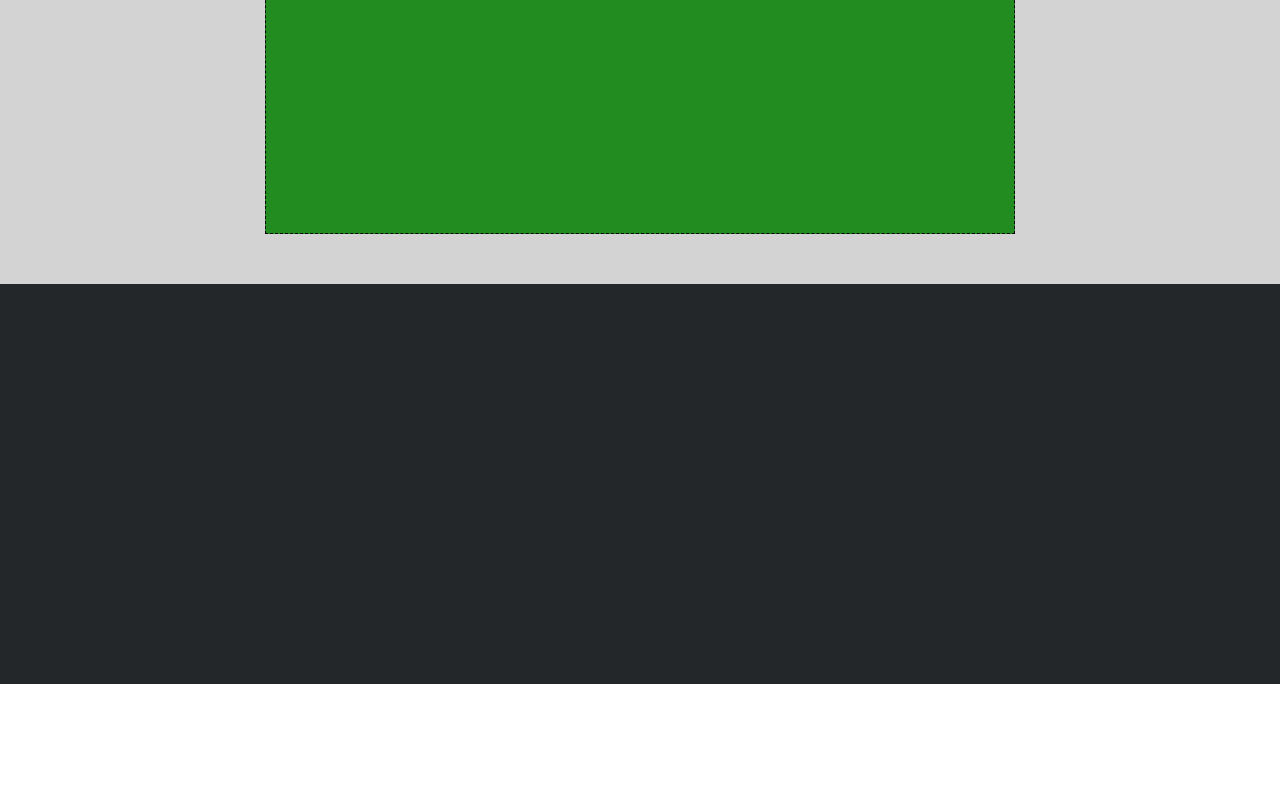
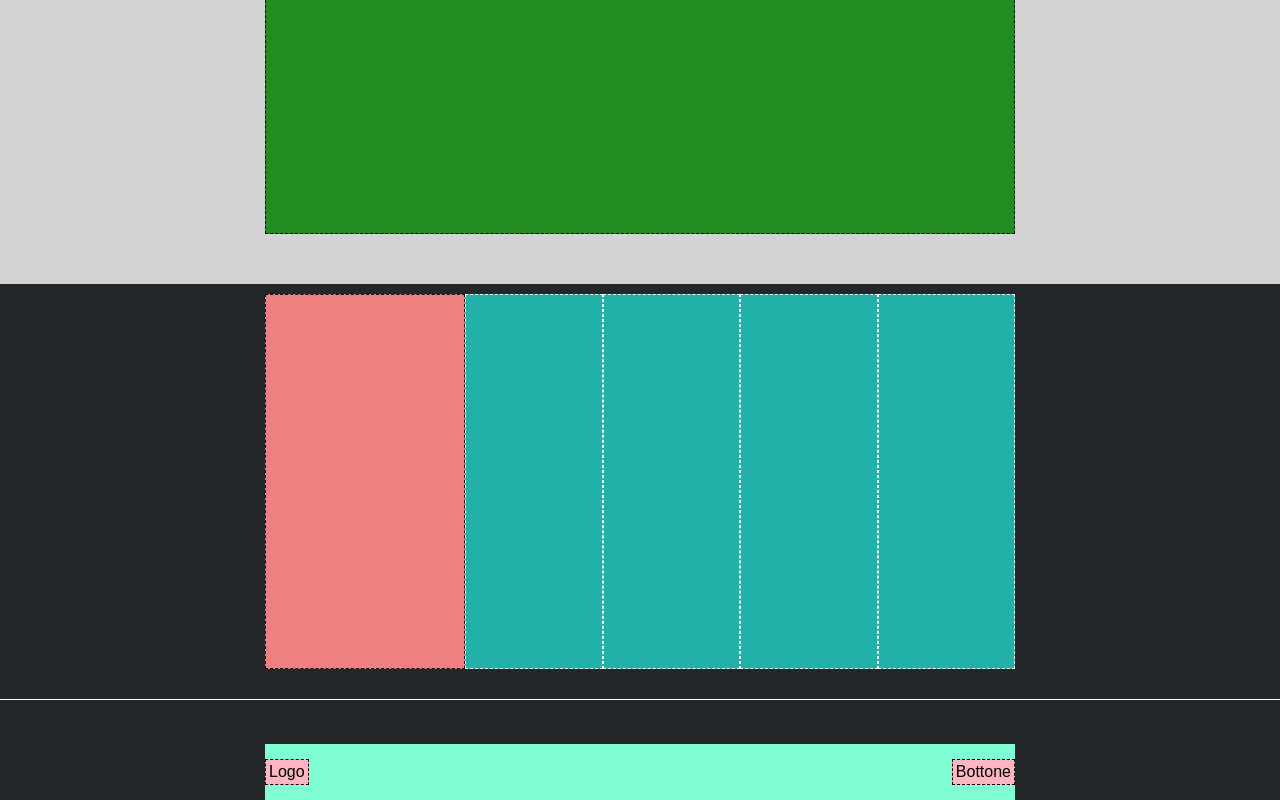
Before and after one commit to NicolaRicci100/htmlcss-struttura-discord, a plain HTML site: page index.html in a window 1280 px wide. Shown: the part 2066-2866 px from the top of the page. Before the commit the page ends 2750 px from the top, so only its background shows below. Drawn offline with Linux system fonts and the light colour scheme.

Commit message:
completamento footer

```diff
--- a/css/style.css
+++ b/css/style.css
@@ -2,6 +2,10 @@
     margin: 0;
     padding: 0;
     box-sizing: border-box;
+}
+
+body{
+    font-family: sans-serif;
 }
 
 /* impostazioni header */
@@ -82,5 +86,49 @@ section:nth-child(6){
 }
 
 .lastcard{
+    background-color: rgb(239,128,128);
+    height: 375px;
+    width: 200px ;
+    border: 1px dashed black;
+    margin: 10px 0 30px;
+}
 
+.smallcard{
+    background-color: rgb(33,177,169);
+    height: 375px;
+    width: calc(550px / 4);
+    border: 1px dashed white;
+    margin: 10px 0 30px;
 }
+
+/* impostazioni footer */
+
+.line{
+    height: 1px;
+    color: white;
+}
+
+.foot{
+    min-height: 100px;
+    display: flex;
+    justify-content: center;
+    align-content: flex-end;
+    flex-wrap: wrap;
+    background-color: rgb(35,39,42);
+}
+.endcard{
+    margin-top: 10px;
+    background-color: rgb(127,255,211);
+    min-height: 50px;
+    width: 750px;
+    display: flex;
+    justify-content: space-between;
+}
+
+div > p{
+    background-color: rgb(255,182,193);
+    display: inline-block;
+    padding: 3px;
+    margin: 15px 0 15px;
+    border: 1px dashed black;
+}
--- a/index.html
+++ b/index.html
@@ -45,11 +45,15 @@
             <div class="smallcard"></div>
             <div class="smallcard"></div>
         </section>
-
-
     </main>
     <footer>
-
+        <div class="line"></div>
+        <section class="foot">
+            <div class="endcard">
+                <p>Logo</p>
+                <p>Bottone</p>
+            </div>
+        </section>
     </footer>
 </body>
 </html>
```
